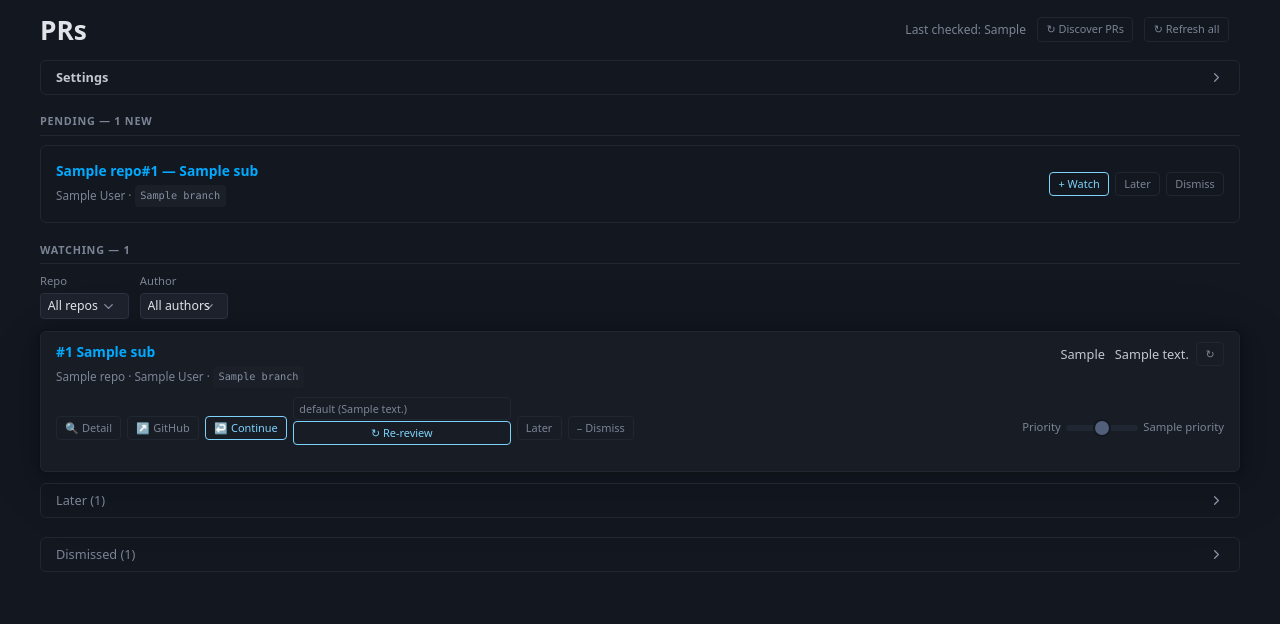
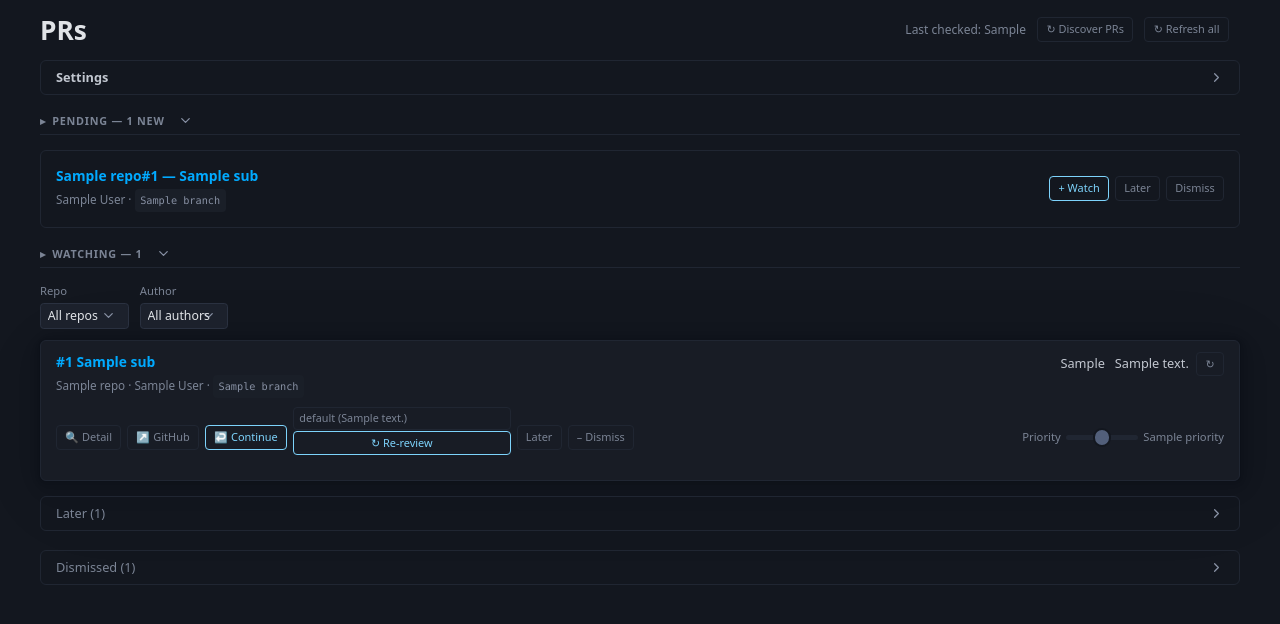
Before and after one commit to akpandeya/jarvis, a FastAPI app: template jarvis/web/templates/prs.html in a window 1280 px wide. Shown: the part 53-677 px from the top of the page. Run offline with FastAPI, Linux system fonts and the light colour scheme; the template is opened without the code that fills it: most values are stand-ins (such as "Sample title", 1, 10 or a date in 2020); data that the repository does not hold is empty; some libraries are stand-ins or nearby versions.

Commit message:
Make Pending and Watching sections collapsible (#104)
Both sections are now wrapped in <details open> so they can be minimized.
They default to open on page load. Later and Dismissed were already collapsible.

Co-authored-by: Claude Sonnet 4.6 <noreply@anthropic.com>

```diff
--- a/jarvis/web/templates/prs.html
+++ b/jarvis/web/templates/prs.html
@@ -102,8 +102,11 @@
 
 {# ── Pending inbox ── #}
 {% if pending %}
-<div class="section-label">Pending — {{ pending | length }} new</div>
-<div style="border:1px solid var(--pico-muted-border-color);border-radius:6px;padding:.5rem 1rem;margin-bottom:.75rem">
+<details open style="margin-bottom:.75rem">
+  <summary class="section-label" style="cursor:pointer;list-style:none;display:flex;align-items:center;gap:.4rem">
+    <span>▸</span> Pending — {{ pending | length }} new
+  </summary>
+  <div style="border:1px solid var(--pico-muted-border-color);border-radius:6px;padding:.5rem 1rem;margin-top:.4rem">
   {% for sub in pending %}
   {% set encoded = sub.repo | replace("/", "--") %}
   <div class="pending-card" id="pending-{{ encoded }}-{{ sub.pr_number }}">
@@ -142,13 +145,17 @@
   </div>
   {% endfor %}
   </div>
+</details>
 {% endif %}
 
 {# ── Watching ── #}
-<div class="section-label">Watching{% if watching %} — {{ watching | length }}{% endif %}</div>
+<details open>
+<summary class="section-label" style="cursor:pointer;list-style:none;display:flex;align-items:center;gap:.4rem">
+  <span>▸</span> Watching{% if watching %} — {{ watching | length }}{% endif %}
+</summary>
 
 {% if watching or filter_repo or filter_author %}
-<form method="get" action="/prs" style="display:flex;gap:.75rem;flex-wrap:wrap;align-items:end;margin-bottom:.75rem">
+<form method="get" action="/prs" style="display:flex;gap:.75rem;flex-wrap:wrap;align-items:end;margin-bottom:.75rem;margin-top:.5rem">
   <div>
     <label style="font-size:.75em;display:block;margin-bottom:.2rem;color:var(--pico-muted-color)">Repo</label>
     <select name="repo" style="font-size:.82rem;padding:.2rem .45rem;margin:0" onchange="this.form.submit()">
@@ -275,6 +282,8 @@
 </div>
 {% endif %}
 
+</details>
+
 <script>
 (function() {
   function sortCards() {
```
Lines whose indentation alone changed are shown as unchanged.
